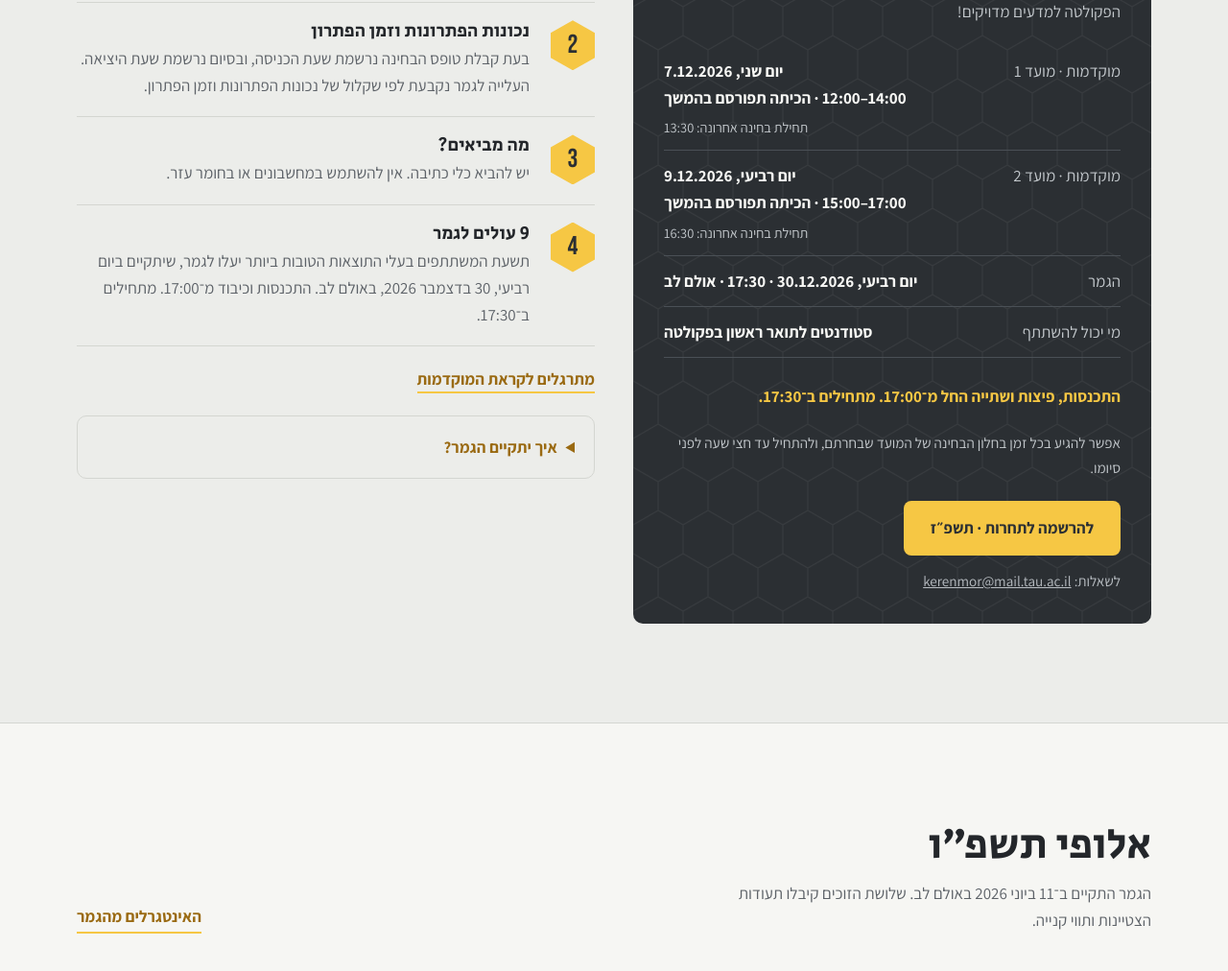
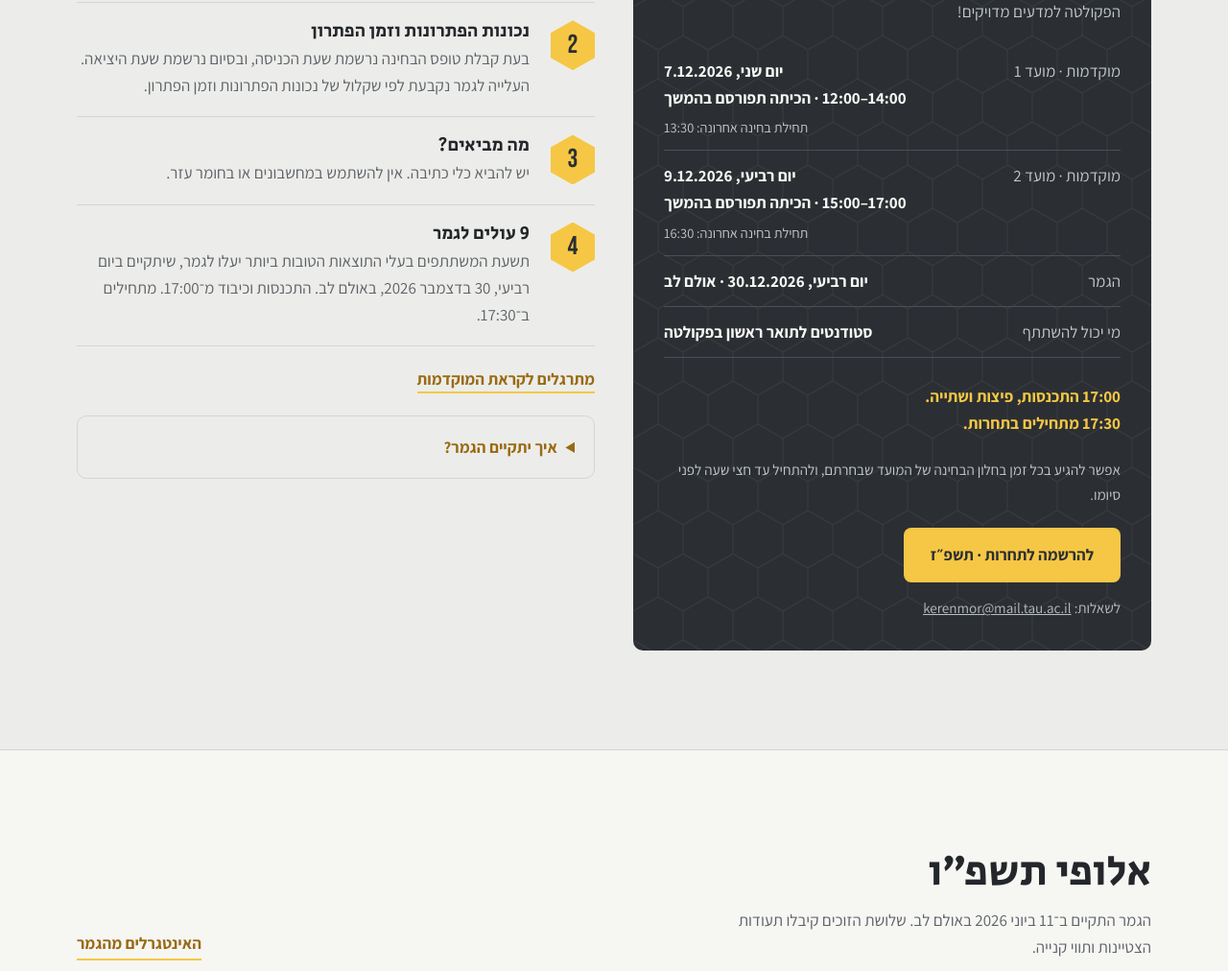
Before and after one commit to kerenmorwak/tau-integration-bee, a plain HTML site: page index.html in a window 1280 px wide. Shown: the part 1502-2514 px from the top of the page at 96% size. Drawn offline with Linux system fonts and the light colour scheme.

Commit message:
Clarify reception and competition start times without duplicating the final time

```diff
--- a/assets/js/data.js
+++ b/assets/js/data.js
@@ -11,7 +11,7 @@ window.SITE_CONFIG = {
     { date: "יום שני, 7.12.2026", time: "12:00–14:00", place: "הכיתה תפורסם בהמשך", lastEntry: "13:30" },
     { date: "יום רביעי, 9.12.2026", time: "15:00–17:00", place: "הכיתה תפורסם בהמשך", lastEntry: "16:30" },
   ],
-  finalDate: "יום רביעי, 30.12.2026 · 17:30",
+  finalDate: "יום רביעי, 30.12.2026",
   finalPlace: "אולם לב",
   // כתובת ליצירת קשר. כל עוד ריק — לא תוצג.
   contactEmail: "kerenmor@mail.tau.ac.il"
--- a/index.html
+++ b/index.html
@@ -89,7 +89,7 @@
           <h3>הרשמה</h3>
           <p class="who">אוהבות ואוהבים אינטגרלים ואתגרים? הצטרפו לתחרות האינטגרלים של הפקולטה למדעים מדויקים!</p>
           <ul class="reg-dates" id="reg-dates"></ul>
-          <p class="reg-highlight">התכנסות, פיצות ושתייה החל מ־17:00. מתחילים ב־17:30.</p>
+          <p class="reg-highlight"><bdi dir="ltr">17:00</bdi> התכנסות, פיצות ושתייה.<br><bdi dir="ltr">17:30</bdi> מתחילים בתחרות.</p>
           <p class="reg-arrival">אפשר להגיע בכל זמן בחלון הבחינה של המועד שבחרתם, ולהתחיל עד חצי שעה לפני סיומו.</p>
           <a class="btn btn-honey" id="reg-btn" href="#">להרשמה</a>
           <p class="reg-note" id="reg-contact" hidden></p>
@@ -208,7 +208,7 @@
 </footer>
 
 <script src="assets/vendor/katex/katex.min.js"></script>
-<script src="assets/js/data.js?v=20261112-academic"></script>
+<script src="assets/js/data.js?v=20261112-schedule"></script>
 <script src="assets/js/main.js?v=20261112-academic"></script>
 </body>
 </html>
```
Also changed, not shown: archive-2026.html (+1 -1 lines), simulation.html (+1 -1 lines).
